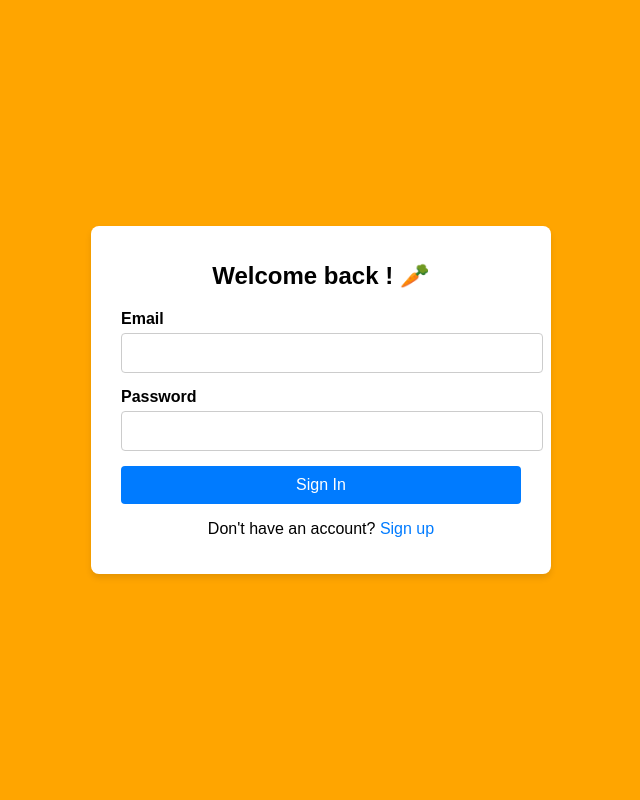
After one commit to Mayomat/Troc-Carrot, a PHP site: page /login.html in a window 1280 px wide. The commit adds this page. Shown: the whole page, without its empty margins (319-959 px from the left). Run offline with PHP 8.4, Linux system fonts and the light colour scheme.

Commit message:
creation de login and sign up, creation boutons sur la home page

```diff
--- /dev/null
+++ b/login.html
@@ -0,0 +1,95 @@
+<!DOCTYPE html>
+<html lang="en">
+<head>
+    <meta charset="UTF-8">
+    <meta name="viewport" content="width=device-width, initial-scale=1.0">
+    <title>Sign In</title>
+    <style>
+        body {
+            font-family: Arial, sans-serif;
+            background-color: orange;
+            margin: 0;
+            padding: 0;
+            display: flex;
+            justify-content: center;
+            align-items: center;
+            height: 100vh;
+        }
+        .signin-container {
+            background: #fff;
+            padding: 20px 30px;
+            border-radius: 8px;
+            box-shadow: 0 4px 6px rgba(0, 0, 0, 0.1);
+            width: 100%;
+            max-width: 400px;
+        }
+        .signin-container h1 {
+            margin-bottom: 20px;
+            font-size: 24px;
+            text-align: center;
+        }
+        .form-group {
+            margin-bottom: 15px;
+        }
+        .form-group label {
+            display: block;
+            margin-bottom: 5px;
+            font-weight: bold;
+        }
+        .form-group input {
+            width: 100%;
+            padding: 10px;
+            border: 1px solid #ccc;
+            border-radius: 4px;
+            font-size: 16px;
+        }
+        .form-group input:focus {
+            border-color: #007bff;
+            outline: none;
+        }
+        .signin-button {
+            width: 100%;
+            padding: 10px;
+            background-color: #007bff;
+            color: #fff;
+            border: none;
+            border-radius: 4px;
+            font-size: 16px;
+            cursor: pointer;
+        }
+        .signin-button:hover {
+            background-color: #0056b3;
+        }
+        .signup-link {
+            text-align: center;
+            margin-top: 15px;
+        }
+        .signup-link a {
+            color: #007bff;
+            text-decoration: none;
+        }
+        .signup-link a:hover {
+            text-decoration: underline;
+        }
+    </style>
+</head>
+<body>
+    <div class="signin-container">
+        <h1>Welcome back ! 🥕</h1>
+        <form action="/signin" method="POST">
+            <div class="form-group">
+                <label for="email">Email</label>
+                <input type="email" id="email" name="email" required>
+            </div>
+            <div class="form-group">
+                <label for="password">Password</label>
+                <input type="password" id="password" name="password" required>
+            </div>
+            <button type="submit" class="signin-button">Sign In</button>
+        </form>
+        <div class="signup-link">
+            <p>Don't have an account? <a href="/signup">Sign up</a></p>
+        </div>
+    </div>
+</body>
+</html>
```
Also changed, not shown: Home.css (+49 -23 lines), Home.html (+9 -2 lines), login.css (added, +66 -0 lines), sign-up.css (added, +79 -0 lines), sign-up.html (added, +37 -0 lines).
